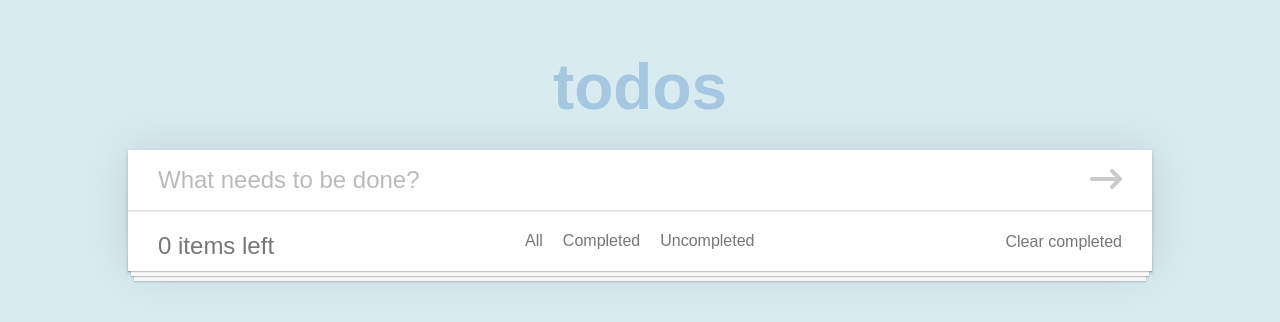
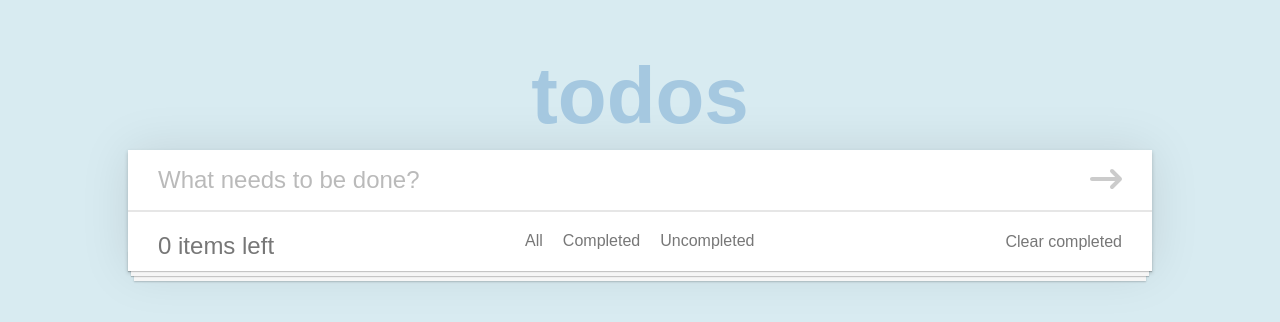
Before and after one commit to alxkho/todo-list, a React (Create React App) app: page / in a window 1280 px wide. Shown: the top 322 px of the page. Built offline with nearby package versions, Linux system fonts and the light colour scheme.

Commit message:
changed the header

```diff
--- a/src/App.css
+++ b/src/App.css
@@ -22,7 +22,8 @@
 }
 
 header {
-  font-size: 2rem;
+  font-size: 2.5rem;
+  font-weight: 100px;
   color: #a5c8e0;
   top: -100px;
   position: absolute;
```
